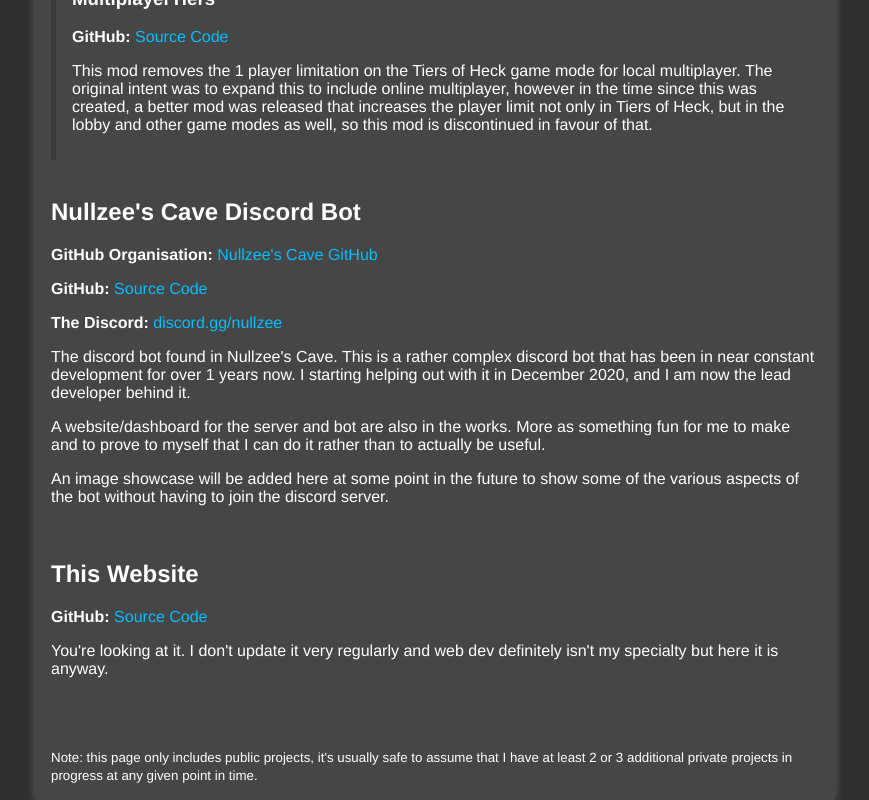
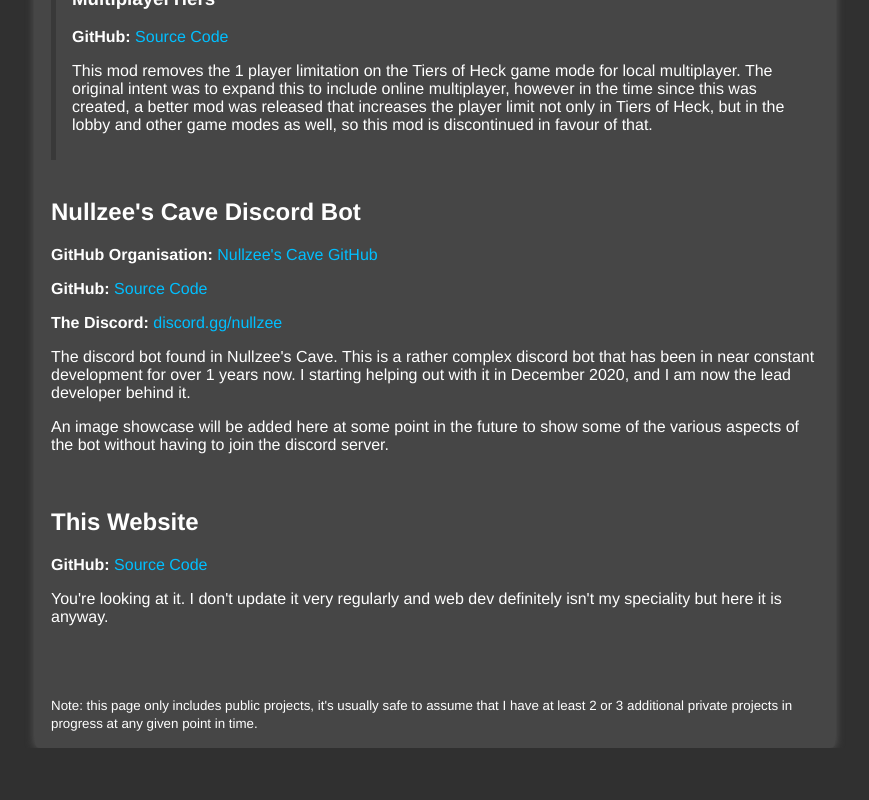
Before and after one commit to Septikai/Septikai-Website, a Vue app: page /projects in a window 1280 px wide. Shown: the part 1648-2448 px from the top of the page, without its empty margins (205-1074 px from the left). After the commit the page ends 2396 px from the top, so only its background shows below. Built offline with nearby package versions, Linux system fonts and the light colour scheme.

Commit message:
dahsboard for bot is currently discontinued, spelling fixes

```diff
--- a/src/views/Projects.vue
+++ b/src/views/Projects.vue
@@ -48,12 +48,11 @@
     <p><strong>GitHub:</strong> <a target="_blank" href="https://github.com/nullzee-cave/nullzee-bot">Source Code</a></p>
     <p><strong>The Discord:</strong> <a target="_blank" href="https://discord.gg/BwKTFDSSaG">discord.gg/nullzee</a></p>
     <p>The discord bot found in Nullzee's Cave. This is a rather complex discord bot that has been in near constant development for {{ yearsSinceNullzeeBotCreation }} years now. I starting helping out with it in December 2020, and I am now the lead developer behind it.</p>
-    <p>A website/dashboard for the server and bot are also in the works. More as something fun for me to make and to prove to myself that I can do it rather than to actually be useful.</p>
     <p>An image showcase will be added here at some point in the future to show some of the various aspects of the bot without having to join the discord server.</p>
     <br>
     <h2>This Website</h2>
     <p><strong>GitHub:</strong> <a target="_blank" href="https://github.com/Septikai/Septikai-Website">Source Code</a></p>
-    <p>You're looking at it. I don't update it very regularly and web dev definitely isn't my specialty but here it is anyway.</p>
+    <p>You're looking at it. I don't update it very regularly and web dev definitely isn't my speciality but here it is anyway.</p>
     <br>
     <br>
     <br>
```
